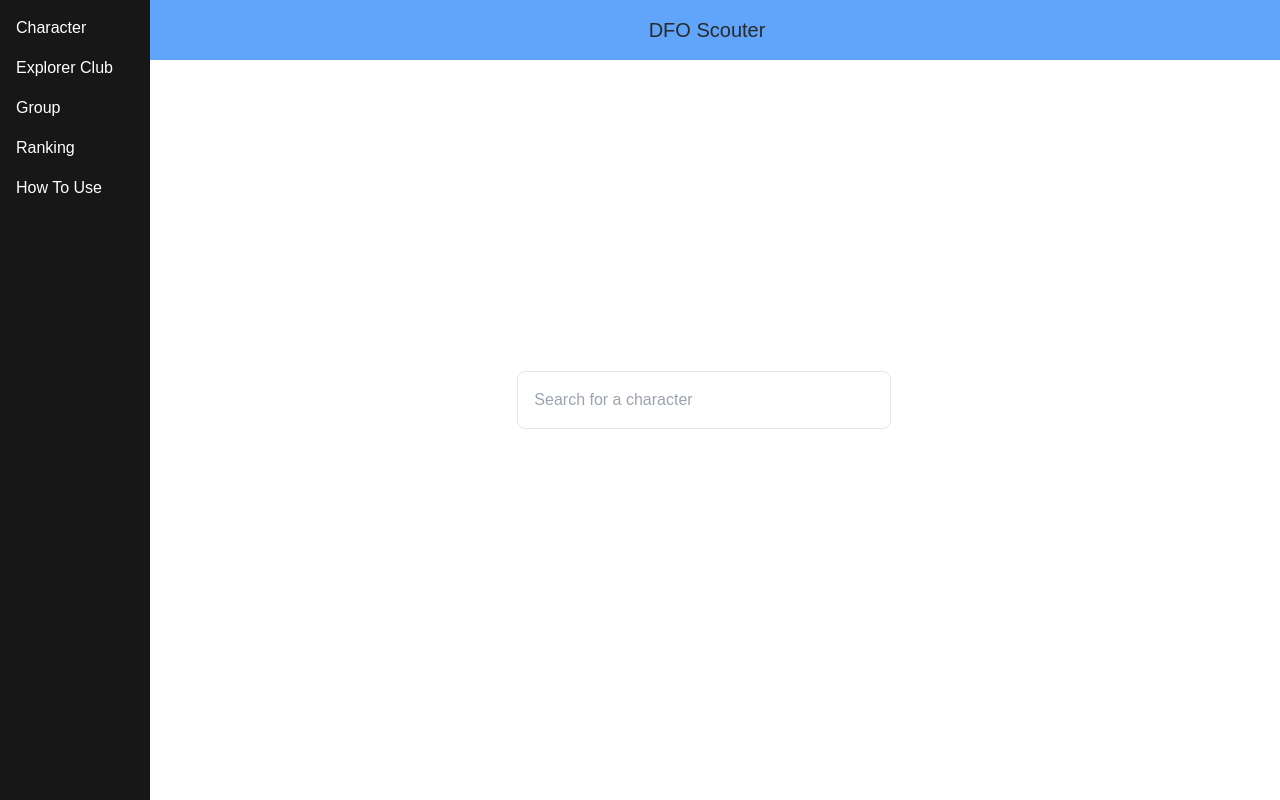
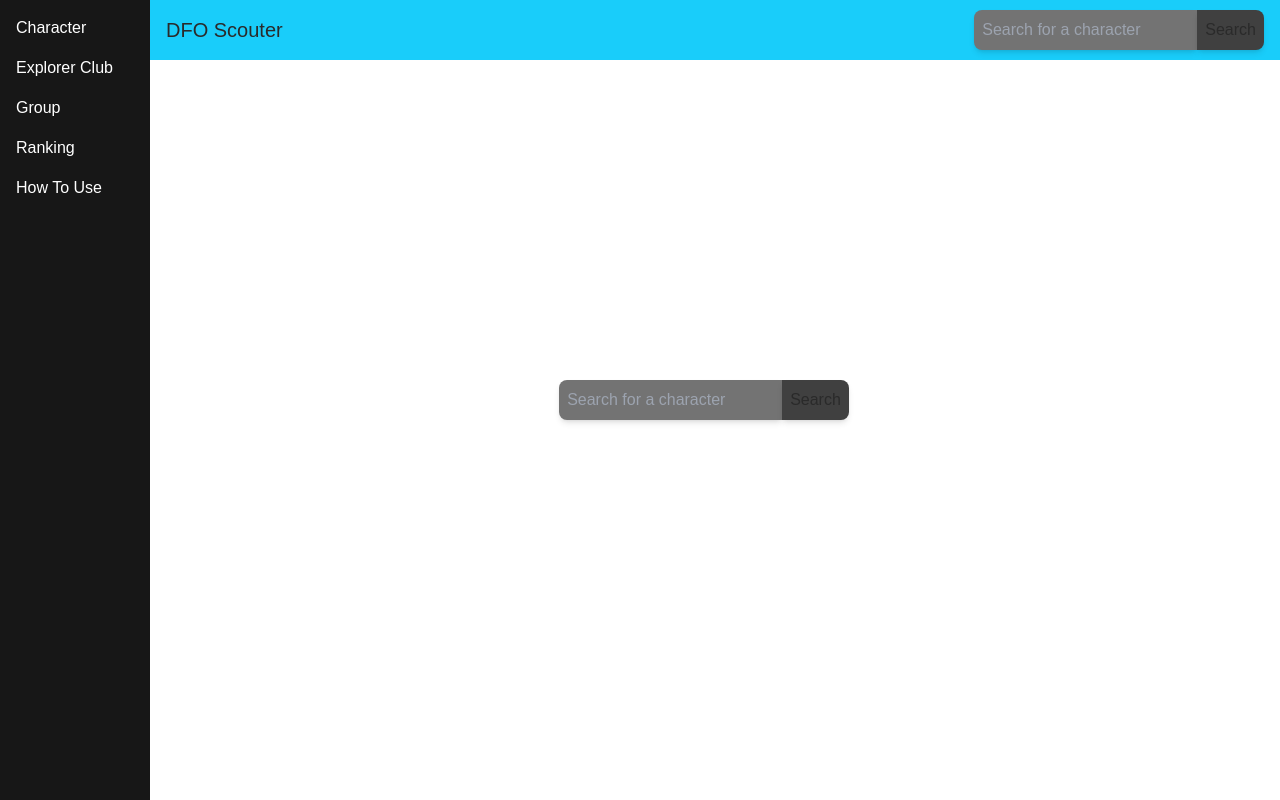
Before and after one commit to Chocopepero/DFOScouter, a Next.js app in the folder frontend/: page / in a window 1280 px wide. Built offline with nearby package versions, Linux system fonts and the light colour scheme.

Commit message:
SEARCHBAR ON NAV WORKS

```diff
--- a/frontend/app/components/header.js
+++ b/frontend/app/components/header.js
@@ -2,14 +2,19 @@
 import Image from 'next/image';
 import { usePathname } from 'next/navigation';
 import Link from 'next/link';
+import SearchBar from './searchbar';
 
 const Header = () => {
     const currentPath = usePathname();
 
     return (
-        <div className="topbar">
-            <div className="text-xl text-center align-middle bg-blue-400 py-4 pr-4">
+        <div className='topbar flex justify-between items-center'>
+            <div className="text-xl text-left py-4 pl-4 w-1/3">
                 DFO Scouter
+            </div>
+            <div className='w-1/3' />
+            <div className=' flex justify-end w-1/3 mr-4'>
+            <SearchBar className="z-10"/>
             </div>
         </div>
     );
--- /dev/null
+++ b/frontend/app/components/searchbar.js
@@ -0,0 +1,32 @@
+"use client";
+
+import { useState } from 'react';
+import Link from 'next/link';
+
+const SearchBar = ({className}) => {
+    const [searchChar, setSearchChar] = useState('');
+
+    return (
+            <form
+            onSubmit={(e) => {
+                e.preventDefault();
+            }}
+            className = {className}
+            >
+                <input
+                    type="text"
+                    className="p-2 rounded-l-lg text-white shadow-md bg-neutral-500 focus:outline-none"
+                    value={searchChar}
+                    onChange={(e) => setSearchChar(e.target.value)}
+                    placeholder="Search for a character"
+                    required />
+                <Link href={`/c/${searchChar}`}>
+                <button
+                type="submit"
+                className="p-2 rounded-r-lg shadow-md bg-neutral-700 hover:bg-neutral-400"
+                >Search</button>
+                </Link>
+            </form>
+    )
+};
+export default SearchBar;
--- a/frontend/app/globals.css
+++ b/frontend/app/globals.css
@@ -26,6 +26,7 @@ body {
   margin-left: 150px;
   width: calc(100% - 150px);
   height: 60px;
+  background: #19cdfa;
 }
 
 /* Fixed sidebar styling */
--- a/frontend/app/page.js
+++ b/frontend/app/page.js
@@ -1,9 +1,9 @@
-import Image from "next/image";
+import SearchBar from "./components/searchbar";
 
 export default function Home() {
   return (
-<div class="flex items-center justify-center h-screen pr-4 ml-36">
-    <input type="text" class="p-4 border rounded-lg w-1/3" placeholder="Search for a character" />
-  </div>
+    <div className="flex items-center justify-center h-screen pr-4 ml-36">
+      <SearchBar />
+    </div>
   );
 }
```
